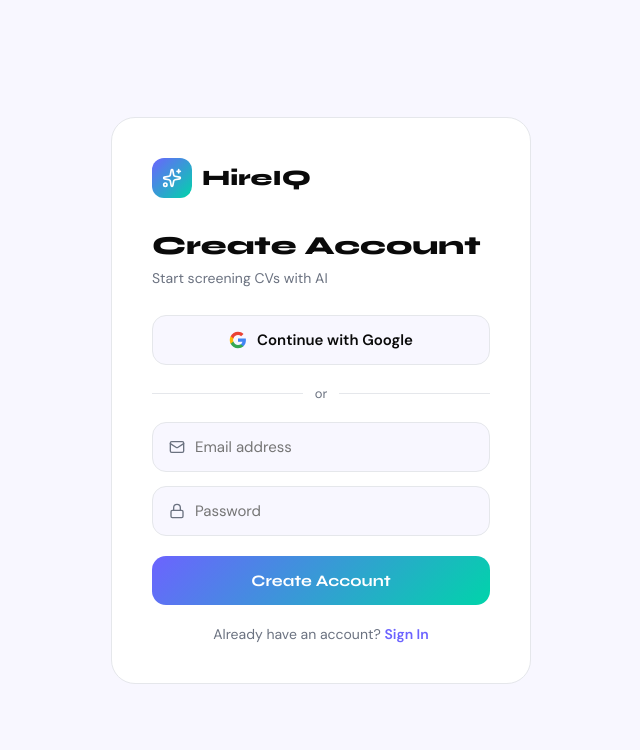
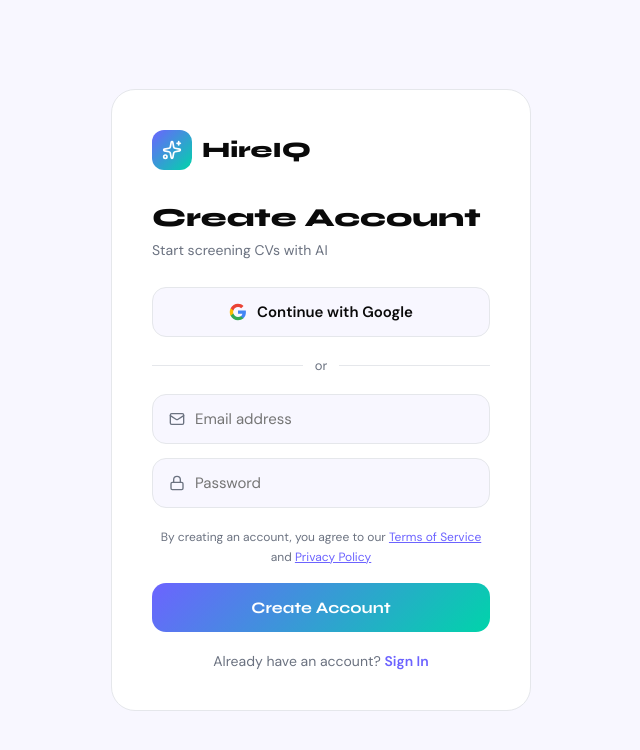
Before and after one commit to mhdwr/hireiq, a React (Vite) app: page / in a window 1280 px wide. Both pictures are taken after a click on the element "Sign Up". Shown: the top 750 px of the page, without its empty margins (319-959 px from the left). Built offline with nearby package versions, Linux system fonts and the light colour scheme; no server answers.

Commit message:
Added terms notice on signup

```diff
--- a/src/pages/Login.jsx
+++ b/src/pages/Login.jsx
@@ -184,6 +184,24 @@ export default function Login({ onLogin }) {
           </div>
         </div>
 
+        {/* Terms */}
+        {isSignup && (
+          <p style={{
+            fontSize: '12px', color: 'var(--muted)',
+            textAlign: 'center', marginBottom: '16px',
+            lineHeight: '1.6'
+          }}>
+            By creating an account, you agree to our{' '}
+            <span style={{ color: 'var(--accent)', cursor: 'pointer', textDecoration: 'underline' }}>
+              Terms of Service
+            </span>{' '}
+            and{' '}
+            <span style={{ color: 'var(--accent)', cursor: 'pointer', textDecoration: 'underline' }}>
+              Privacy Policy
+            </span>
+          </p>
+        )}
+
         {/* Error */}
         {error && (
           <p style={{
```
